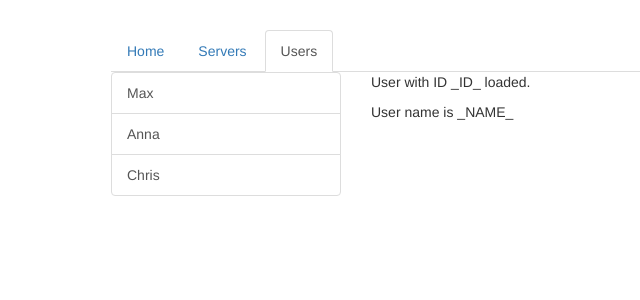
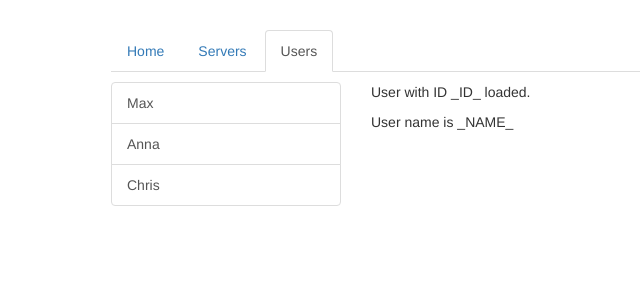
Before and after one commit to gaetanBloch/angular-routing, an Angular app: page /users in a window 1280 px wide. Shown: the top 300 px of the page, without its empty margins (154-794 px from the left). Built offline with nearby package versions, Linux system fonts and the light colour scheme.

Commit message:
Added spacing inside the tabs

```diff
--- a/src/app/app.component.css
+++ b/src/app/app.component.css
@@ -1,3 +1,7 @@
 .container {
   margin-top: 30px;
 }
+
+#tabs-container {
+  padding-top: 10px;
+}
--- a/src/app/app.component.html
+++ b/src/app/app.component.html
@@ -15,7 +15,7 @@
     </div>
   </div>
   <div class="row">
-    <div class="col-xs-12 col-sm-10 col-md-8 col-sm-offset-1 col-md-offset-2">
+    <div class="col-xs-12 col-sm-10 col-md-8 col-sm-offset-1 col-md-offset-2" id="tabs-container">
       <router-outlet></router-outlet>
     </div>
   </div>
```
